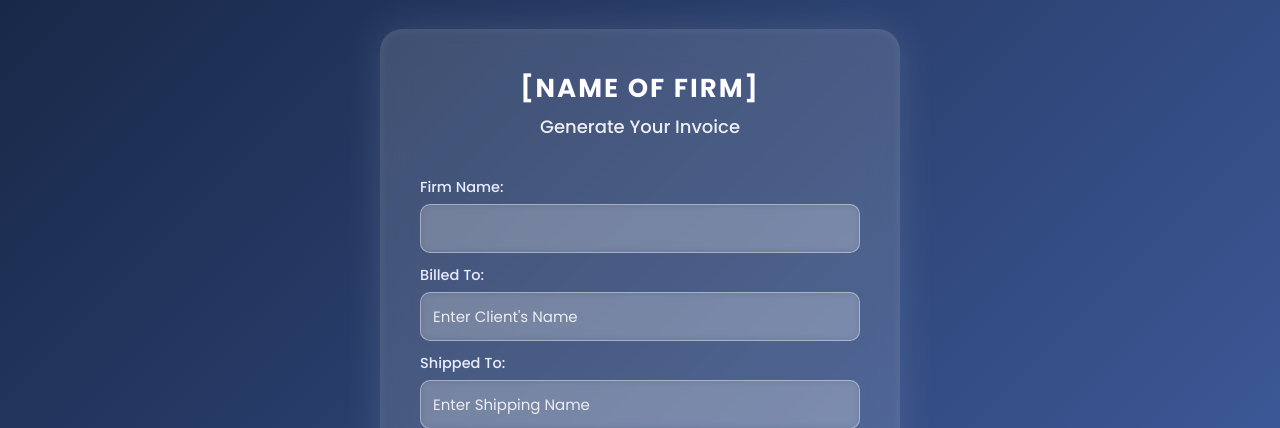
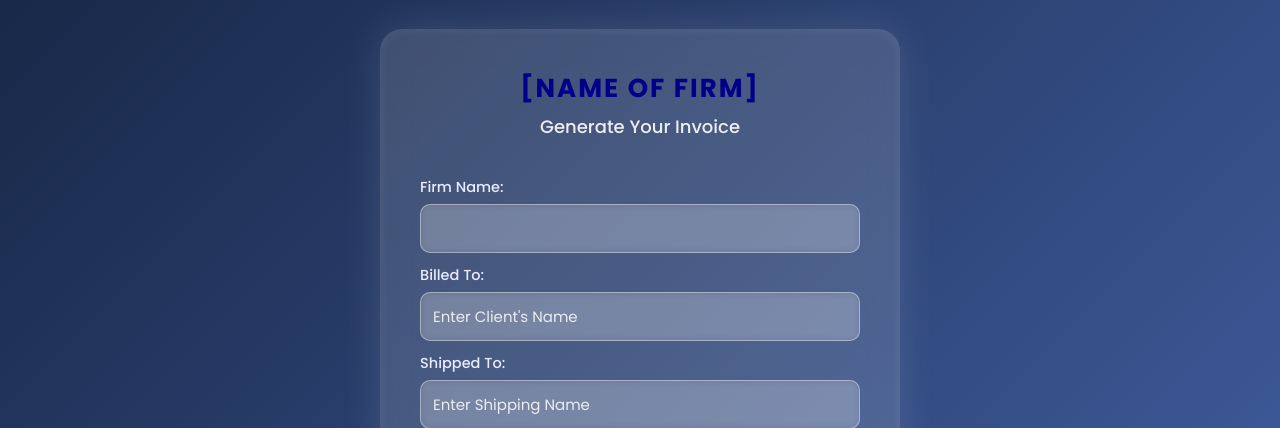
Before and after one commit to VarunKumar231204/Bill-Generator, a Flask app: page /generate in a window 1280 px wide. Shown: the top 428 px of the page. Run offline with Flask 3, Linux system fonts and the light colour scheme.

Commit message:
latest commit done1

```diff
--- a/static/style.css
+++ b/static/style.css
@@ -48,7 +48,7 @@ body {
 .container h1 {
     background: linear-gradient(to right, darkblue, darkblue);
     -webkit-background-clip: text;
-    /* -webkit-text-fill-color: transparent; */
+    -webkit-text-fill-color: transparent;
 }
 
 /* Preserve homepage heading visibility */
```
